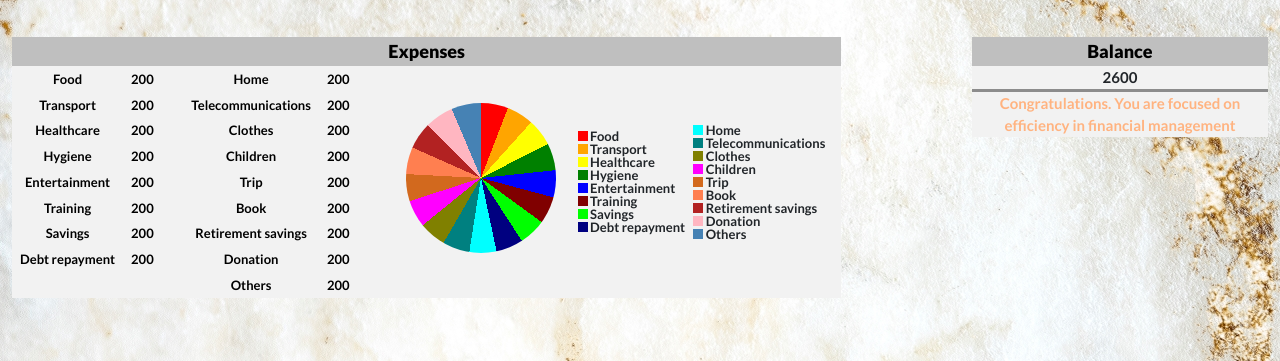
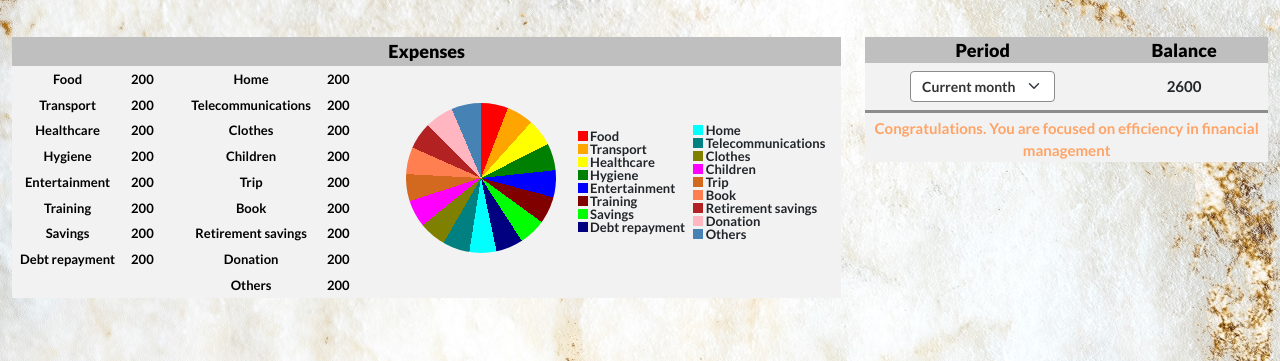
Before and after one commit to AdamKrk88/webApplication-familyBudget, a PHP site: page /balancereview.html in a window 1280 px wide. Shown: the part 74-435 px from the top of the page. Run offline with PHP 8.4, Linux system fonts and the light colour scheme.

Commit message:
Option to select period for balance review added in second column. Modal is used

```diff
--- a/balancereview.html
+++ b/balancereview.html
@@ -213,17 +213,55 @@
 							</div>
 						</div>
 					</div>
-					<div class="col-lg-3 col-md-4 col-12 offset-md-2 offset-lg-1 mt-4-dot-5 order-1 order-md-2">
+					<div class="col-lg-4 col-md-5 col-12 offset-md-1 offset-lg-0 mt-4-dot-5 order-1 order-md-2">
 						<div class="row g-0 bg-light-grey">
-							<div class="col-12 bg-dark-grey">
-								<h3 class="font-color-black fw-bolder font-size-scaled-from-18px text-center mb-0 py-1">Balance</h3>
+							<div class="col-7">
+								<form class="lh-1 d-flex flex-column align-items-center" action="#" method="post">
+									<label  class="form-label font-color-black font-size-scaled-from-18px fw-bolder bg-dark-grey w-100 text-center py-1" for="periodForBalanceSummary">Period</label>
+									<select class="form-select form-select-sm w-auto fw-bold font-color-grey text-center" id="periodForBalanceSummary" name="period" aria-label="Period for balance review">
+										<option value="1" selected>Current month</option>
+										<option value="2">Previous month</option>
+										<option value="3">Current year</option>
+										<option value="4">Your choice</option>
+									</select>
+								</form>
+								<div class="modal fade" id="boxToProvidePeriodForBalanceSummary" tabindex="-1" aria-labelledby="dateRange" aria-hidden="true">
+									<div class="modal-dialog">
+										<div class="modal-content">
+											<div class="modal-header">
+												<h5 class="modal-title font-size-scaled-from-18px fw-bold" id="dateRange">Provide date range for balance review</h5>
+												<button type="button" class="btn-close  font-size-scaled-from-15px" data-bs-dismiss="modal" aria-label="Close"></button>
+											</div>
+											<div class="modal-body">
+												<form>
+													<label class="form-label font-color-grey font-size-scaled-from-15px fw-bolder mb-0 d-block text-center" for="startDate">From</label>
+													<input class="form-control form-control-sm fw-bold font-color-grey text-center" type="date" name="startDate" id="startDate" min="2000-01-01" title="Please fill out this field" aria-label="Start date for balance review period" required oninvalid="this.setCustomValidity('Please fill out this field')" oninput="this.setCustomValidity('')" />
+													<label class="form-label font-color-grey font-size-scaled-from-15px fw-bolder mb-0 d-block text-center mt-4" for="endDate">To</label>
+													<input class="form-control form-control-sm fw-bold font-color-grey text-center" type="date" name="endDate" id="endDate" min="2000-01-01" title="Please fill out this field" aria-label="End date for balance review period" required oninvalid="this.setCustomValidity('Please fill out this field')" oninput="this.setCustomValidity('')" />
+												</form>
+											</div>
+											<div class="modal-footer">
+												<button type="button" class="btn button-grey-color fw-bold font-size-scaled-from-15px" data-bs-dismiss="modal" aria-label="Close">Close</button>
+												<button type="button" class="btn button-grey-color fw-bold font-size-scaled-from-15px" aria-label="Save date range">Save the period</button>
+											</div>
+										</div>
+									</div>
+								</div>
+
+
+
+
+
 							</div>
-							<div class="col-12 text-center">
-								<p class="font-size-scaled-from-15px mb-0">2600</p>
-								<div class="underline"></div>
+							<div class="col-5">
+								<div class="d-flex h-100 flex-column">
+									<h3 class="lh-1 font-color-black fw-bolder font-size-scaled-from-18px bg-dark-grey w-100 text-center mt-0 py-1 form-label">Balance</h3>
+									<p class="font-size-scaled-from-15px bg-light-grey m-auto">2600</p>
+								</div>
 							</div>
-							<div class="col-12 text-center font-light-orange">
-								<p class="font-size-scaled-from-15px mb-0">Congratulations. You are focused on efficiency in financial management</p>
+							<div class="col-12 text-center font-light-stronger-orange">
+								<div class="underline py-1"></div>
+								<p class="font-size-scaled-from-15px mb-0 mt-1">Congratulations. You are focused on efficiency in financial management</p>
 							</div>
 						</div>
 					</div>
@@ -528,6 +566,19 @@ options: {
 -->
 
 
+
+	<script src="https://code.jquery.com/jquery-3.6.1.slim.min.js" integrity="sha256-w8CvhFs7iHNVUtnSP0YKEg00p9Ih13rlL9zGqvLdePA=" crossorigin="anonymous"></script>
+	<script>
+	$(document).ready(function(){ //Make script DOM ready
+		$('#periodForBalanceSummary').change(function() { //jQuery Change Function
+			var opval = $(this).val(); //Get value from select element
+			if(opval=="4"){ //Compare it and if true
+				$('#boxToProvidePeriodForBalanceSummary').modal("show"); //Open Modal
+			}
+		});
+	});
+	</script>
+
 	<script src="https://cdn.jsdelivr.net/npm/@popperjs/core@2.11.6/dist/umd/popper.min.js" integrity="sha384-oBqDVmMz9ATKxIep9tiCxS/Z9fNfEXiDAYTujMAeBAsjFuCZSmKbSSUnQlmh/jp3" crossorigin="anonymous"></script>
 	<script src="https://cdn.jsdelivr.net/npm/bootstrap@5.2.1/dist/js/bootstrap.min.js" integrity="sha384-7VPbUDkoPSGFnVtYi0QogXtr74QeVeeIs99Qfg5YCF+TidwNdjvaKZX19NZ/e6oz" crossorigin="anonymous"></script>
 
--- a/style.css
+++ b/style.css
@@ -149,6 +149,10 @@ body
 	color: #ff6600;
 }
 
+.font-light-stronger-orange
+{
+	color: #ffa366;
+}
 
 .button-grey-color
 {
```
